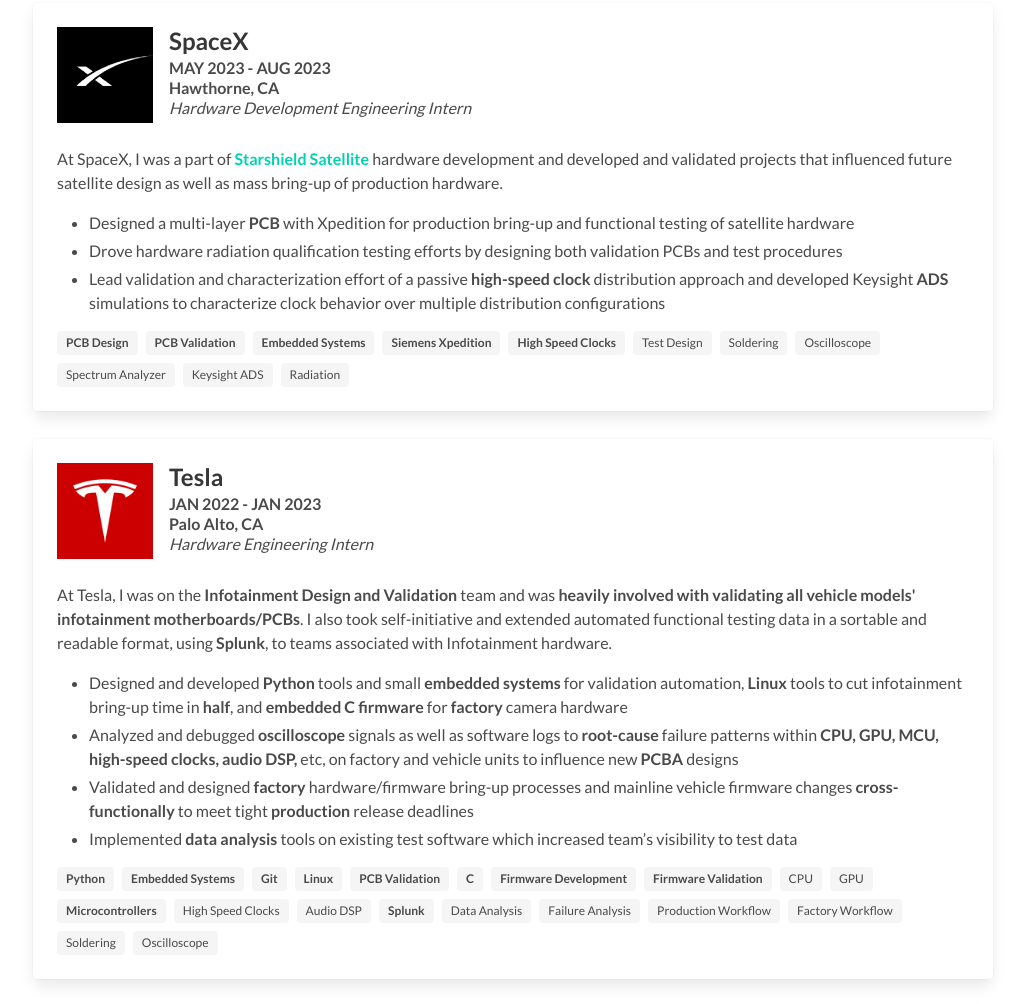
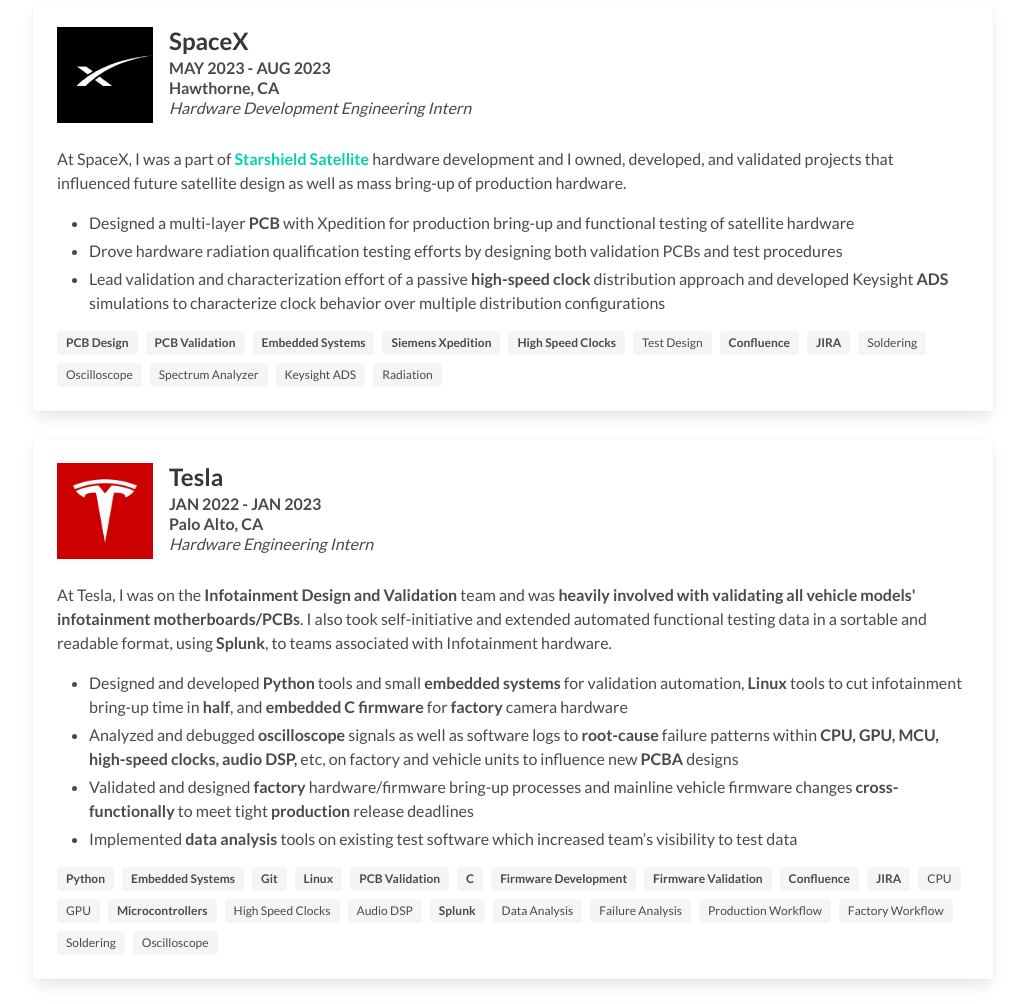
Before and after one commit to vsawce/vsawce.github.io, a plain HTML site: page index.html in a window 1280 px wide. Shown: the part 1448-2452 px from the top of the page, without its empty margins (127-1152 px from the left). Drawn offline with Linux system fonts and the light colour scheme.

Commit message:
Edited SpaceX and Tesla tags and description

```diff
--- a/index.html
+++ b/index.html
@@ -150,7 +150,7 @@
             </div>
           </div>
           <div class="content">
-            <p>At SpaceX, I was a part of <b><a href="https://www.spacex.com/starshield/">Starshield Satellite</a></b> hardware development and developed and validated projects that influenced future satellite design as well as mass bring-up of production hardware.</p>
+            <p>At SpaceX, I was a part of <b><a href="https://www.spacex.com/starshield/">Starshield Satellite</a></b> hardware development and I owned, developed, and validated projects that influenced future satellite design as well as mass bring-up of production hardware.</p>
             <ul>
               <li>Designed a multi-layer <b>PCB</b> with Xpedition for production bring-up and functional testing of satellite hardware</li>
               <li>Drove hardware radiation qualification testing efforts by designing both validation PCBs and test procedures</li>
@@ -163,6 +163,8 @@
               <span class="tag"><b>Siemens Xpedition</b></span>
               <span class="tag"><b>High Speed Clocks</b></span>
               <span class="tag">Test Design</span>
+              <span class="tag"><b>Confluence</b></span>
+              <span class="tag"><b>JIRA</b></span>
               <span class="tag">Soldering</span>
               <span class="tag">Oscilloscope</span>
               <span class="tag">Spectrum Analyzer</span>
@@ -202,6 +204,8 @@
               <span class="tag"><b>C</b></span>
               <span class="tag"><b>Firmware Development</b></span>
               <span class="tag"><b>Firmware Validation</b></span>
+              <span class="tag"><b>Confluence</b></span>
+              <span class="tag"><b>JIRA</b></span>
               <span class="tag">CPU</span>
               <span class="tag">GPU</span>
               <span class="tag"><b>Microcontrollers</b></span>
```
